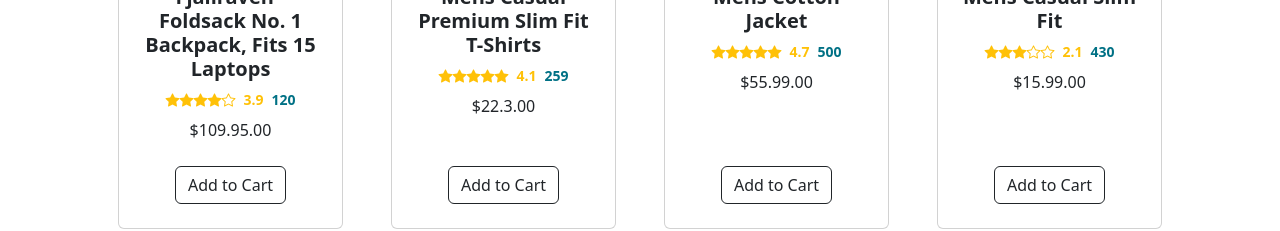
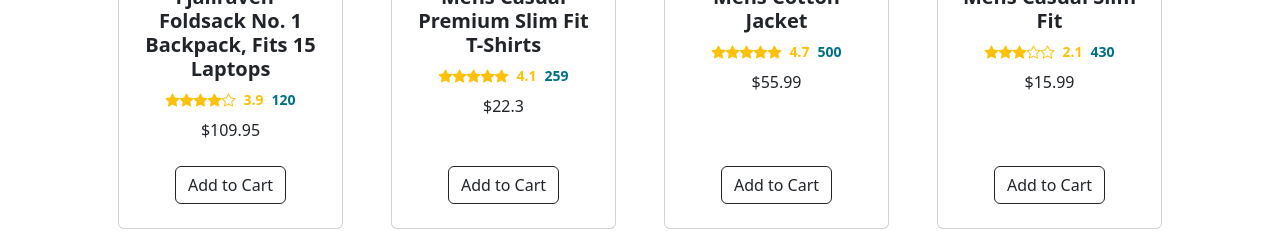
Before and after one commit to Balajiprasath107/react-context---cart, a React (Vite) app: page / in a window 1280 px wide. Shown: the part 615-846 px from the top of the page. Built offline with nearby package versions, Linux system fonts and the light colour scheme.

Commit message:
update price format

```diff
--- a/src/components/card.jsx
+++ b/src/components/card.jsx
@@ -32,7 +32,7 @@
                         {/* Product price*/}
                         {
                             <div>
-                                ${item.price}.00
+                                ${item.price}
                             </div>
                         }
 
```
